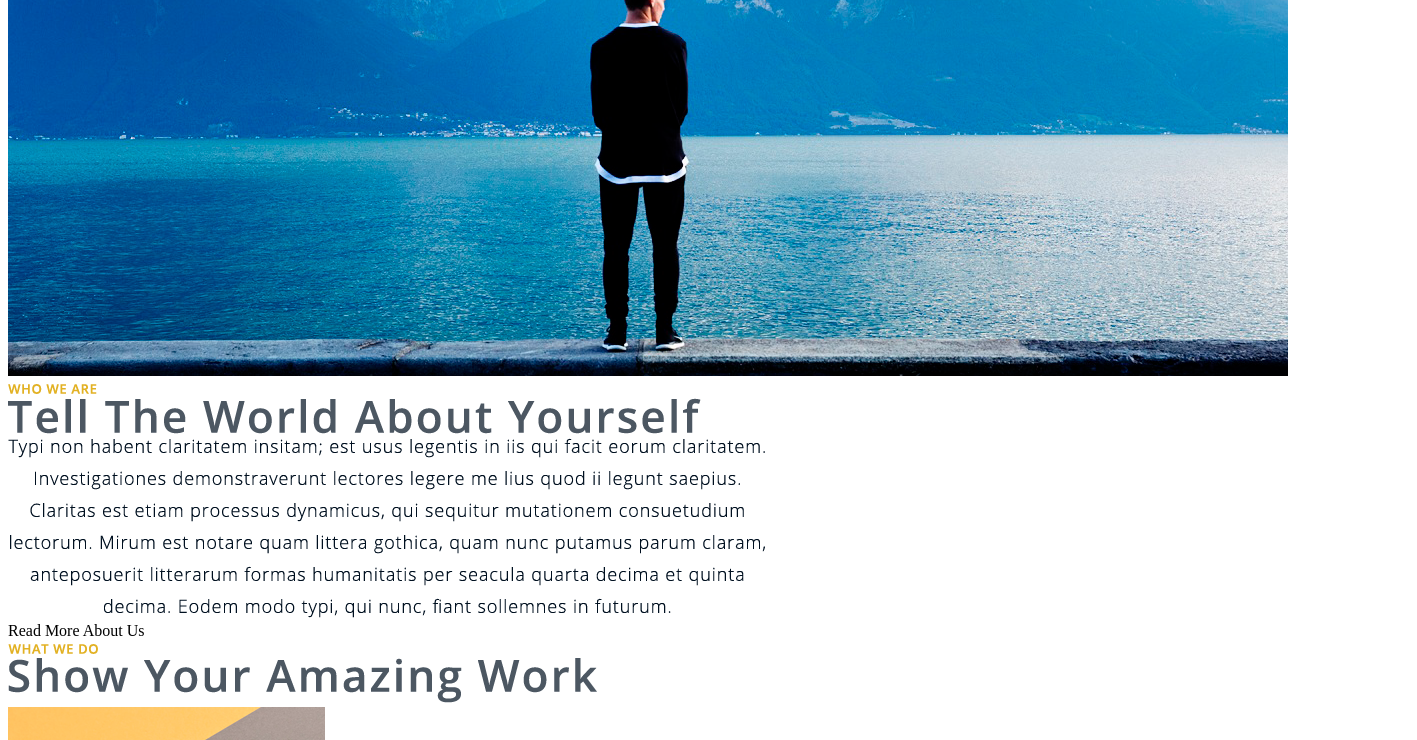
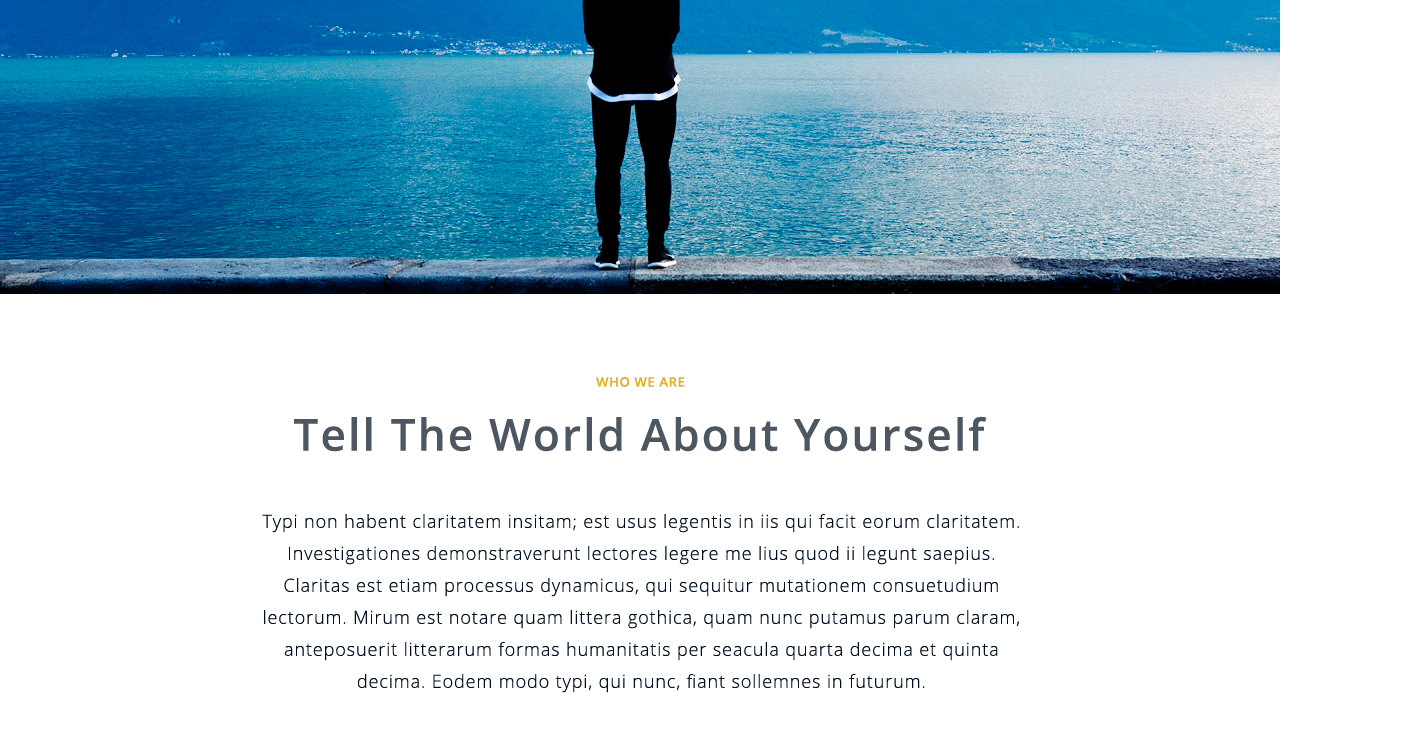
Before and after one commit to ADavlatov/layout-1, a plain HTML site: page index.html in a window 1280 px wide. Shown: the part 405-1145 px from the top of the page, 1417 px wide, since content can reach past the window. Drawn offline with nearby package versions, Linux system fonts and the light colour scheme.

Commit message:
Update index.html

```diff
--- a/index.html
+++ b/index.html
@@ -11,7 +11,7 @@
     <link rel="preconnect" href="https://fonts.googleapis.com">
     <link rel="preconnect" href="https://fonts.gstatic.com" crossorigin>
     <link href="https://fonts.googleapis.com/css2?family=Open+Sans:wght@300;400;600;700;800&display=swap" rel="stylesheet">
-    <!--<link rel="stylesheet" href=".\css\style.css">-->
+    <link rel="stylesheet" href=".\css\style.css">
 
 </head>
 <body>
```
